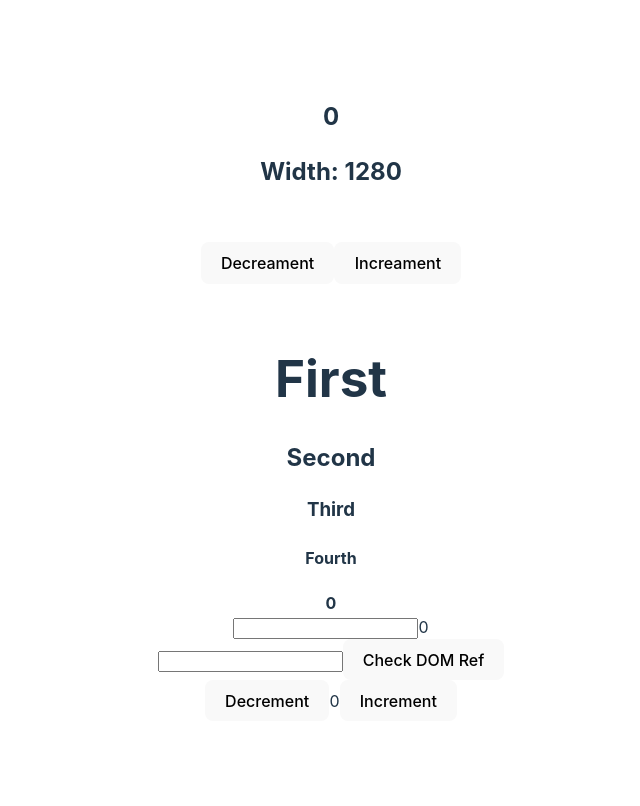
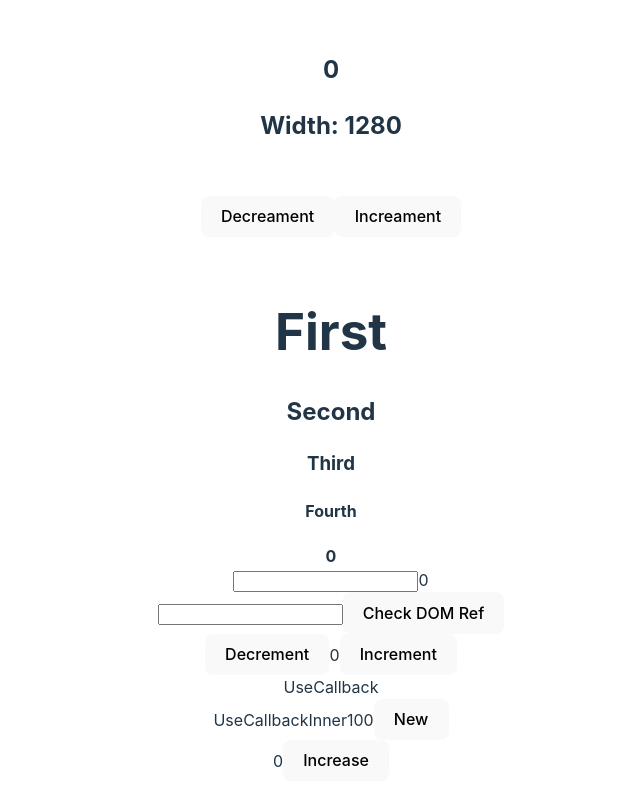
Before and after one commit to kirpalsingh17/react-functional-component-hooks, a React (Vite) app: page / in a window 1280 px wide. Shown: the top 806 px of the page, without its empty margins (309-949 px from the left). Built offline with nearby package versions, Linux system fonts and the light colour scheme.

Commit message:
Using use callback hook with memo

```diff
--- a/src/App.jsx
+++ b/src/App.jsx
@@ -5,7 +5,7 @@ import UserContext from "./UserContext";
 import First from "./components/First";
 import UseRef from "./components/UseRef";
 import UseReducer from "./components/UseReducer";
-
+import UseCallback from "./components/UseCallback";
 
 function App() {
   const [count, setCount] = useState(0);
@@ -54,6 +54,7 @@ function App() {
     </UserContext.Provider>
     <UseRef />
     <UseReducer />
+    <UseCallback />
     </div>
   );
 }
--- /dev/null
+++ b/src/components/UseCallback.jsx
@@ -0,0 +1,21 @@
+import { useCallback, useState } from "react";
+import UseCallbackInner from "./UseCallbackInner";
+function UseCallback() {
+  const [count, setCount] = useState(0);
+  const [newValue, setNewValue] = useState(100);
+
+  const setNew = useCallback(() => {
+    setNewValue(newValue + 1);
+  }, [newValue]);
+
+  return (
+    <div>
+      UseCallback
+      <UseCallbackInner newValue={newValue} setNew={setNew} />
+      {count}
+      <button onClick={() => setCount(count + 1)}>Increase</button>
+    </div>
+  );
+}
+
+export default UseCallback;
--- /dev/null
+++ b/src/components/UseCallbackInner.jsx
@@ -0,0 +1,15 @@
+import { memo } from "react";
+
+function UseCallbackInner({newValue, setNew}) {
+  console.log("Inner Callback");
+
+  return (
+    <div>
+      UseCallbackInner
+      {newValue}
+      <button onClick={setNew}>New </button>
+    </div>
+  );
+}
+
+export default memo(UseCallbackInner);
```
